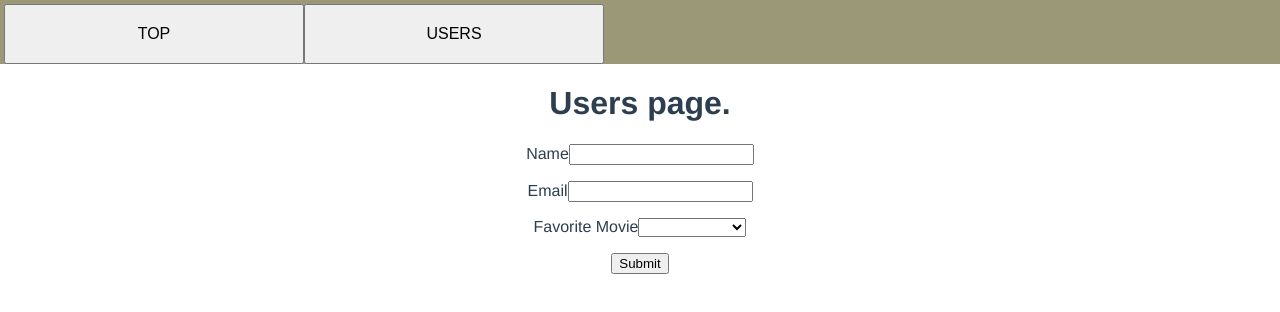
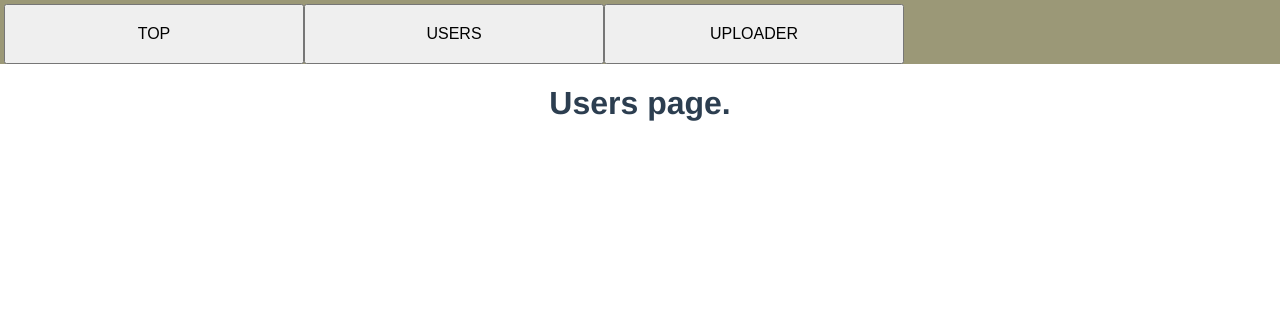
Before and after one commit to okapie/rails5-active-storage-vue2.5, a Vue app: page /#/users in a window 1280 px wide. Shown: the top 312 px of the page. Built offline with nearby package versions, Linux system fonts and the light colour scheme.

Commit message:
Create upload page.
Modify routing set.

```diff
--- a/src/App.vue
+++ b/src/App.vue
@@ -9,6 +9,11 @@
       <router-link to="/users">
         <button>
           USERS
+        </button>
+      </router-link>
+      <router-link to="/uploader">
+        <button>
+          UPLOADER
         </button>
       </router-link>
     </div>
--- /dev/null
+++ b/src/components/Uploader.vue
@@ -0,0 +1,70 @@
+<template>
+  <div>
+    <h1>Upload page.</h1>
+    <form id="app" @submit="checkForm" action="" method="post" novalidate="true">
+      <p v-if="errors && errors.length > 0">
+        <b>Please correct the following error(s):</b>
+      <ul>
+        <li v-for="error in errors">{{ error }}</li>
+      </ul>
+      </p>
+      <p>
+        <label for="name">Name</label>
+        <input type="text" name="name" id="name" v-model="name">
+      </p>
+      <p>
+        <label for="email">Email</label>
+        <input type="email" name="email" id="email" v-model="email">
+      </p>
+      <p>
+        <label for="movie">Favorite Movie</label>
+        <select name="movie" id="movie" v-model="movie">
+          <option>Star Wars</option>
+          <option>Vanilla Sky</option>
+          <option>Atomic Blonde</option>
+        </select>
+      </p>
+      <p>
+        <input type="submit" value="Submit">
+      </p>
+    </form>
+  </div>
+</template>
+
+<script>
+  export default {
+    data: function() {
+      return {
+        errors: [],
+        name: null,
+        email: null,
+        movie: null
+      }
+    },
+    methods: {
+      checkForm: function (e) {
+        this.errors = [];
+
+        if (!this.name) {
+          this.errors.push("Name required.");
+        }
+
+        if (!this.email) {
+          this.errors.push('Email required.');
+        } else if (!this.validEmail(this.email)) {
+          this.errors.push('Valid email required.');
+        }
+
+        if (!this.errors.length) {
+          return true;
+        }
+
+        e.preventDefault();
+      },
+      validEmail: function (email) {
+        var re = /^(([^<>()\[\]\\.,;:\s@"]+(\.[^<>()\[\]\\.,;:\s@"]+)*)|(".+"))@((\[[0-9]{1,3}\.[0-9]{1,3}\.[0-9]{1,3}\.[0-9]{1,3}\])|(([a-zA-Z\-0-9]+\.)+[a-zA-Z]{2,}))$/;
+        return re.test(email);
+      }
+    }
+  }
+</script>
--- a/src/components/Users.vue
+++ b/src/components/Users.vue
@@ -1,70 +1,43 @@
 <template>
   <div>
     <h1>Users page.</h1>
-    <form id="app" @submit="checkForm" action="" method="post" novalidate="true">
-      <p v-if="errors && errors.length > 0">
-        <b>Please correct the following error(s):</b>
-        <ul>
-          <li v-for="error in errors">{{ error }}</li>
-        </ul>
-      </p>
-      <p>
-        <label for="name">Name</label>
-        <input type="text" name="name" id="name" v-model="name">
-      </p>
-      <p>
-        <label for="email">Email</label>
-        <input type="email" name="email" id="email" v-model="email">
-      </p>
-      <p>
-        <label for="movie">Favorite Movie</label>
-        <select name="movie" id="movie" v-model="movie">
-          <option>Star Wars</option>
-          <option>Vanilla Sky</option>
-          <option>Atomic Blonde</option>
-        </select>
-      </p>
-      <p>
-        <input type="submit" value="Submit">
-      </p>
-    </form>
   </div>
 </template>
 
 <script>
-  export default {
-    data: function() {
-      return {
-        errors: [],
-        name: null,
-        email: null,
-        movie: null
-      }
-    },
-    methods: {
-      checkForm: function (e) {
-        this.errors = [];
-
-        if (!this.name) {
-          this.errors.push("Name required.");
-        }
-
-        if (!this.email) {
-          this.errors.push('Email required.');
-        } else if (!this.validEmail(this.email)) {
-          this.errors.push('Valid email required.');
-        }
-
-        if (!this.errors.length) {
-          return true;
-        }
-
-        e.preventDefault();
-      },
-      validEmail: function (email) {
-        var re = /^(([^<>()\[\]\\.,;:\s@"]+(\.[^<>()\[\]\\.,;:\s@"]+)*)|(".+"))@((\[[0-9]{1,3}\.[0-9]{1,3}\.[0-9]{1,3}\.[0-9]{1,3}\])|(([a-zA-Z\-0-9]+\.)+[a-zA-Z]{2,}))$/;
-        return re.test(email);
-      }
-    }
-  }
+//  export default {
+//    data: function() {
+//      return {
+//        errors: [],
+//        name: null,
+//        email: null,
+//        movie: null
+//      }
+//    },
+//    methods: {
+//      checkForm: function (e) {
+//        this.errors = [];
+//
+//        if (!this.name) {
+//          this.errors.push("Name required.");
+//        }
+//
+//        if (!this.email) {
+//          this.errors.push('Email required.');
+//        } else if (!this.validEmail(this.email)) {
+//          this.errors.push('Valid email required.');
+//        }
+//
+//        if (!this.errors.length) {
+//          return true;
+//        }
+//
+//        e.preventDefault();
+//      },
+//      validEmail: function (email) {
+//        var re = /^(([^<>()\[\]\\.,;:\s@"]+(\.[^<>()\[\]\\.,;:\s@"]+)*)|(".+"))@((\[[0-9]{1,3}\.[0-9]{1,3}\.[0-9]{1,3}\.[0-9]{1,3}\])|(([a-zA-Z\-0-9]+\.)+[a-zA-Z]{2,}))$/;
+//        return re.test(email);
+//      }
+//    }
+//  }
 </script>
--- a/src/router/index.js
+++ b/src/router/index.js
@@ -3,6 +3,7 @@ import Router from 'vue-router'
 import Top from '@/components/Top'
 import Users from '@/components/Users'
 import UserDetail from '@/components/UserDetail'
+import Uploader from "@/components/Uploader"
 
 Vue.use(Router)
 
@@ -22,6 +23,11 @@ export default new Router({
       path: '/users/:id',
       name: 'UserDetail',
       component: UserDetail
+    },
+    {
+      path: "/uploader",
+      name: "Uploader",
+      component: Uploader
     }
   ]
 })
```
